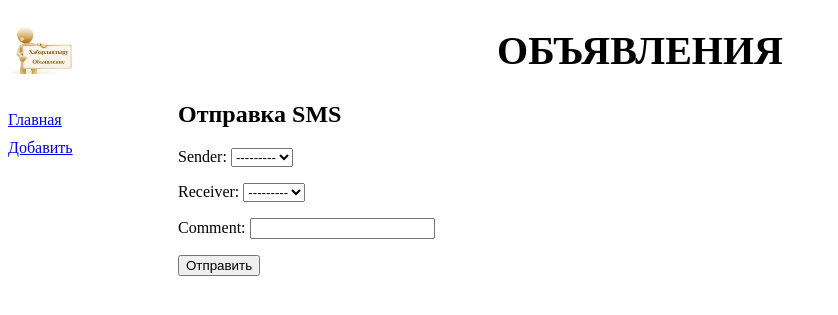
After one commit to ZereSam/firstsite_pyd_222_1, a Django app: page /testapp/addsms/ in a window 1280 px wide. The commit adds this page. Shown: the top 315 px of the page, without its empty margins (0-838 px from the left). Run offline with Django 4.2, Linux system fonts and the light colour scheme; parts of the project's set-up code (start-up, migrations or seed data) failed here and were passed over.

Commit message:
lesson_13

```diff
--- a/bboard/templates/bboard/by_rubric.html
+++ b/bboard/templates/bboard/by_rubric.html
@@ -5,6 +5,8 @@
 {% endblock %}
 
 {% block content %}
+<!--&lt;!&ndash;<h1>{{ name }}</h1>-->
+    <h1>{{ kwargs.name }}</h1>
     <h2>Рубрика: {{ current_rubric.name }}</h2>
     {% for bb in bbs %}
         <div>
--- a/bboard/urls.py
+++ b/bboard/urls.py
@@ -2,8 +2,12 @@ from django.urls import path
 
 from bboard.views import index, by_rubric, BbCreateView
 
+vals = {'name': 'by_index',
+        'beaver': 'beaver - это бобер!'
+}
+
 urlpatterns = [
     path('', index, name='index'),
-    path('<int:rubric_id>/', by_rubric, name='by_rubric'),
+    path('<int:rubric_id>/', by_rubric, vals, name='by_rubric'),
     path('add/', BbCreateView.as_view(), name='add'),
 ]
--- a/firstsite/urls.py
+++ b/firstsite/urls.py
@@ -4,4 +4,5 @@ from django.urls import path, include
 urlpatterns = [
     path('admin/', admin.site.urls),
     path('', include('bboard.urls')),
+    path('testapp/', include('testapp.urls')),
 ]
--- /dev/null
+++ b/testapp/forms.py
@@ -0,0 +1,8 @@
+from django.forms import ModelForm
+from testapp.models import SMS
+
+
+class SMSCreateForm(ModelForm):
+    class Meta:
+        model = SMS
+        fields = ('sender', 'receiver', 'comment')
--- a/testapp/models.py
+++ b/testapp/models.py
@@ -20,3 +20,9 @@ class Spare(models.Model):
 class Machine(models.Model):
     name = models.CharField(max_length=30)
     spares = models.ManyToManyField(Spare)
+
+
+class SMS(models.Model):
+    comment = models.CharField(max_length=120)
+    sender = models.ForeignKey(User, on_delete=models.CASCADE, related_name="sender")
+    receiver = models.ForeignKey(User, on_delete=models.CASCADE, related_name="receiver")
--- /dev/null
+++ b/testapp/templates/testapp/create.html
@@ -0,0 +1,13 @@
+{% extends "layout/basic.html" %}
+
+{% block title %}Отправка SMS{% endblock %}
+
+{% block content %}
+    <h2>Отправка SMS</h2>
+
+    <form action="" method="post">
+        {% csrf_token %}
+        {{ form.as_p }}
+        <input type="submit" value="Отправить">
+    </form>
+{% endblock %}
--- /dev/null
+++ b/testapp/urls.py
@@ -0,0 +1,8 @@
+from django.urls import path
+
+from testapp.views import AddSms, ReadSms
+
+urlpatterns = [
+    path('addsms/', AddSms.as_view(), name='add_sms'),
+    path('readsms/<int:pk>/', ReadSms.as_view(), name='read_sms'),
+]
--- a/testapp/views.py
+++ b/testapp/views.py
@@ -1,3 +1,24 @@
 from django.shortcuts import render
+from django.urls import reverse_lazy
+from django.views.generic import CreateView, DetailView, ListView, DeleteView, UpdateView
+
+from testapp.forms import SMSCreateForm
+from testapp.models import SMS
+
 
 # Create your views here.
+class AddSms(CreateView):
+    template_name = 'testapp/create.html'
+    form_class = SMSCreateForm
+    success_url = reverse_lazy('index')
+
+
+class ReadSms(DetailView):
+    model = SMS
+    template_name = 'testapp/read.html'
+
+
+# class DeleteSms(CreateView):
+#     template_name = 'testapp/create.html'
+#     form_class = SMSCreateForm
+#     success_url = reverse_lazy('index')
```
Also changed, not shown: bboard/views.py (+6 -1 lines), testapp/templates/testapp/read.html (added, +11 -0 lines), bboard/migrations/0011_alter_bb_kind.py (added), testapp/migrations/0002_sms.py (added).
